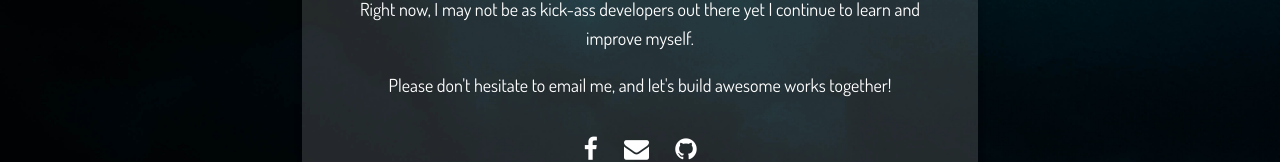
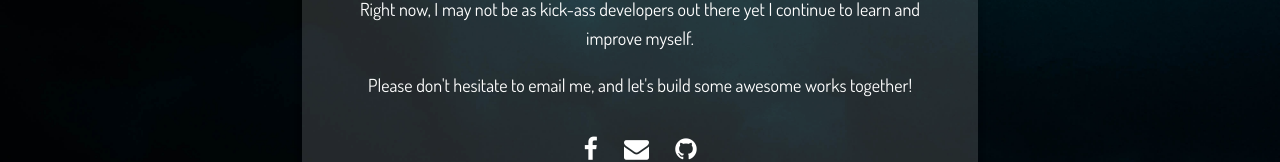
Before and after one commit to kimcodex/kimcodex.github.io, a plain HTML site: page index.html in a window 1280 px wide. Shown: the part 432-594 px from the top of the page. Drawn offline with Linux system fonts and the light colour scheme.

Commit message:
insert text

```diff
--- a/index.html
+++ b/index.html
@@ -32,7 +32,7 @@
 
 			<p>I am a web developer based in Davao City, Philippines. I got my bachelor's degree, B.S. in Computer Engineering, at Holy Cross of Davao College. But, I start having an interest in web development until I graduated. So basically, I am self-taught web developer.</p>
 			<p>Right now, I may not be as kick-ass developers out there yet I continue to learn and improve myself.</p>
-			<p>Please don't hesitate to email me, and let's build awesome works together!</p>
+			<p>Please don't hesitate to email me, and let's build some awesome works together!</p>
 
 			<br>
 
```
